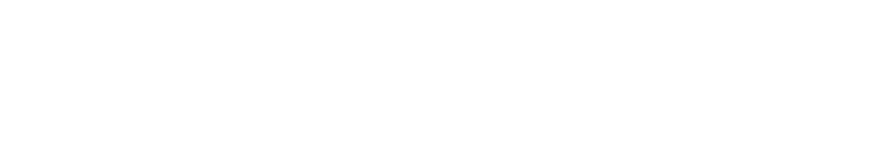
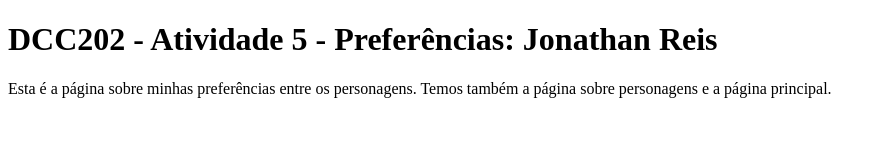
Before and after one commit to ufjf-dcc202/ufjf-dcc202-2023-3-a-atv5-JonathanReis-bit, a website: page preferencias.html in a window 1280 px wide. Shown: the whole page, without its empty margins (0-886 px from the left). Drawn offline with Linux system fonts and the light colour scheme.

Commit message:
adiciona main e seu conteudo

```diff
--- a/preferencias.html
+++ b/preferencias.html
@@ -6,6 +6,10 @@
     <title>DCC202 - Atividade 5 - Preferências: Jonathan Reis</title>
 </head>
 <body>
+    <main>
+        <h1>DCC202 - Atividade 5 - Preferências: Jonathan Reis</h1>
+        <p>Esta é a página sobre minhas preferências entre os personagens. Temos também a página sobre personagens e a página principal.</p>
+    </main>
 
 </body>
 </html>
```
